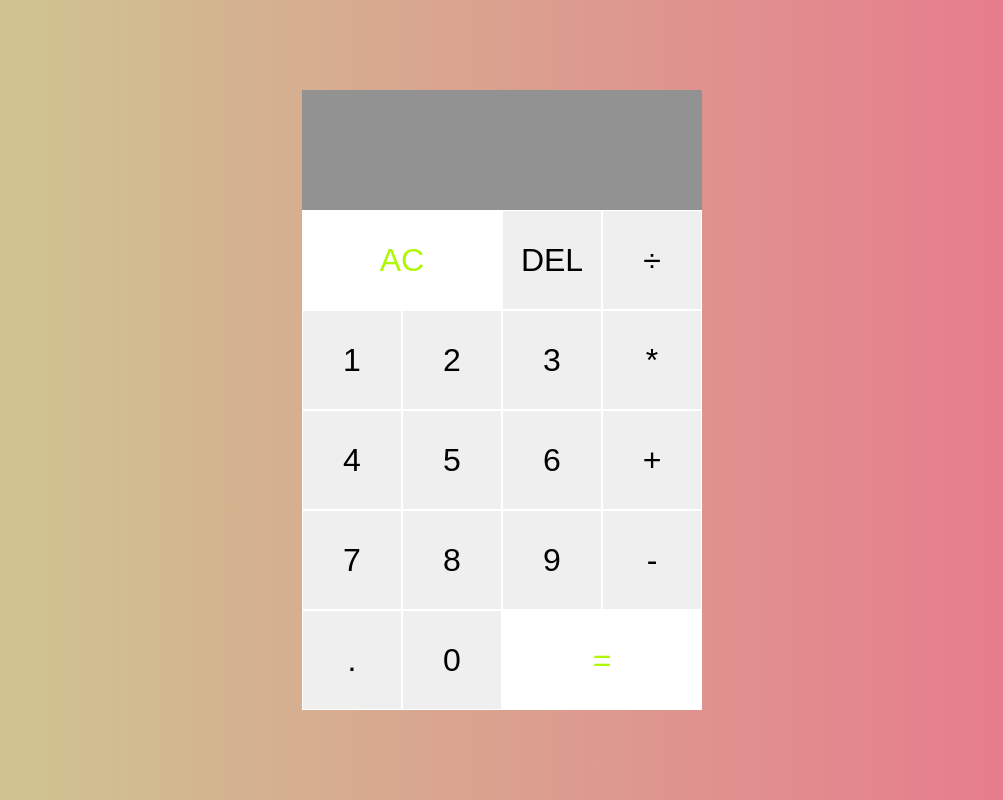
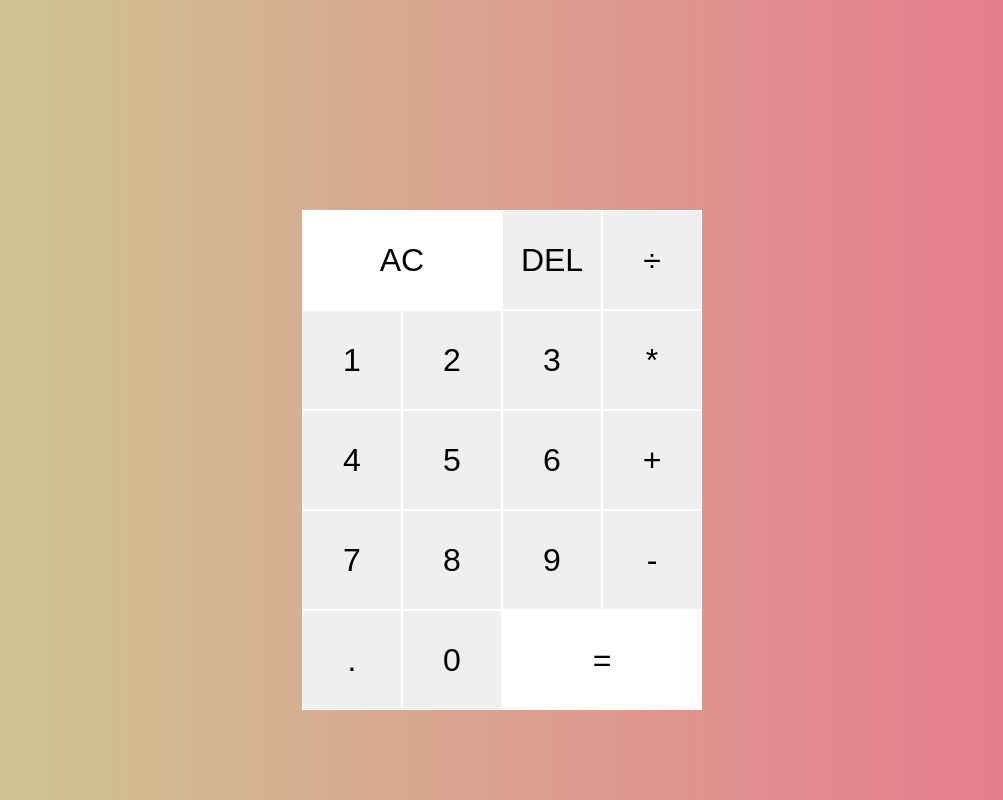
Before and after one commit to Capo121/Calculator, a plain HTML site: page Calculator/index.html in a window 1280 px wide. Shown: the whole page, without its empty margins (138-1141 px from the left). Drawn offline with Linux system fonts and the light colour scheme.

Commit message:
Add files via upload

```diff
--- a/Calculator/css/styles.css
+++ b/Calculator/css/styles.css
@@ -33,13 +33,13 @@
 
         .span-two {
           grid-column: span 2;
-          color: #adf802;
+          color: #000000;
           background-color: #FFFFFF;
         }
 
-        .output{
+        .output {
           grid-column: 1 / -1;
-          background-color: #929292;
+          background-color: #00000000;
           display: flex;
           align-items: flex-end;
           justify-content: space-around;
```
